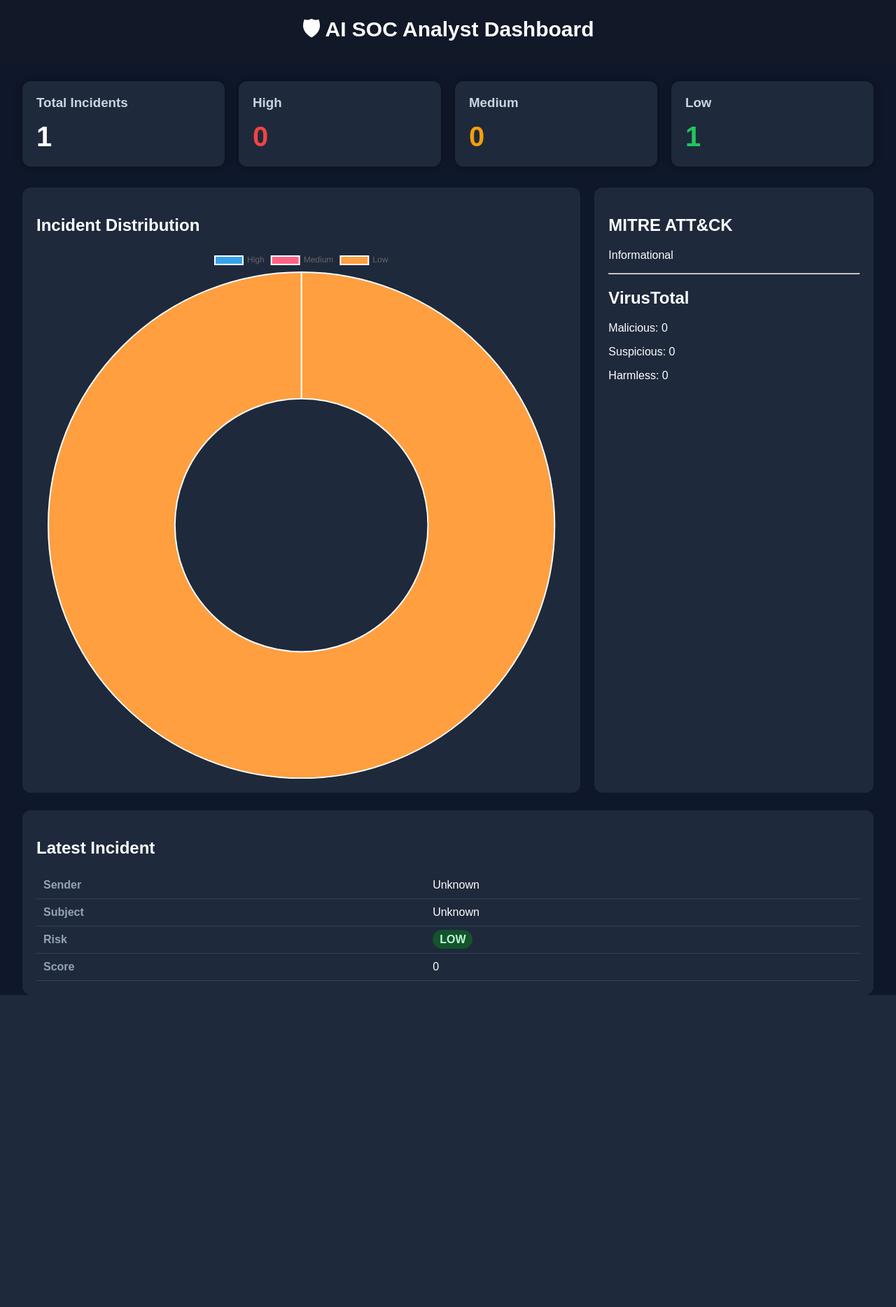
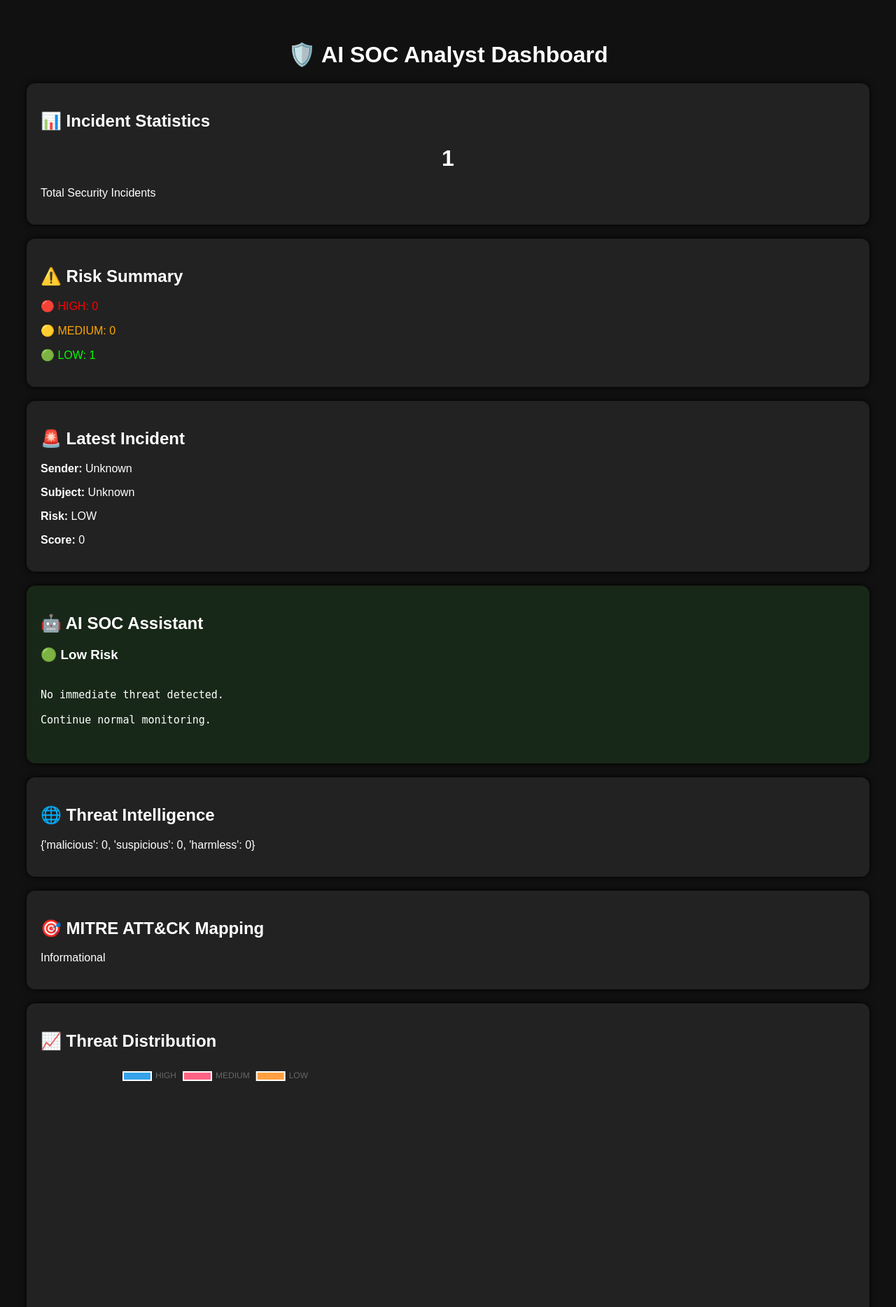
Before and after one commit to uwakwechukwuebukapaul-ai/AI-SOC-ANALYST, a Flask app: page / in a window 1280 px wide. Shown: the top 1868 px of the page at 70% size. Before the commit the page ends 1422 px from the top, so only its background shows below. Run offline with Flask 3, Linux system fonts and the light colour scheme; data that the repository does not hold is empty.

Commit message:
Added AI SOC assistant dashboard interface

```diff
--- /dev/null
+++ b/ai_assistant.py
@@ -0,0 +1,108 @@
+def analyze_incident(incident):
+
+    if not incident:
+        return {
+            "status": "No Incident",
+            "message": "No incident detected."
+        }
+
+
+    risk = incident.get("risk", "LOW")
+    sender = incident.get("sender", "Unknown")
+    subject = incident.get("subject", "Unknown")
+
+
+    if risk == "HIGH":
+
+        return {
+            "status": "🔴 Critical Threat",
+            "message": f"""
+HIGH RISK SECURITY INCIDENT
+
+Sender:
+{sender}
+
+Subject:
+{subject}
+
+
+AI SOC Recommendations:
+
+1. Block sender/domain immediately
+2. Investigate email headers
+3. Search for similar emails
+4. Check user account activity
+5. Reset credentials if compromised
+6. Add IOC to threat intelligence database
+"""
+        }
+
+
+    elif risk == "MEDIUM":
+
+        return {
+            "status": "🟡 Medium Threat",
+            "message": f"""
+MEDIUM RISK INCIDENT
+
+Sender:
+{sender}
+
+
+AI SOC Recommendations:
+
+1. Monitor sender activity
+2. Check domain reputation
+3. Review related alerts
+4. Collect additional evidence
+"""
+        }
+
+
+    else:
+
+        return {
+            "status": "🟢 Low Risk",
+            "message":
+            """
+No immediate threat detected.
+
+Continue normal monitoring.
+"""
+        }
+
+
+
+def ask_ai(question):
+
+    question = question.lower()
+
+
+    if "phishing" in question:
+
+        return (
+            "Investigate sender reputation, "
+            "email headers, links and attachments."
+        )
+
+
+    if "malware" in question:
+
+        return (
+            "Isolate affected endpoint, "
+            "run malware analysis and collect indicators."
+        )
+
+
+    if "incident" in question:
+
+        return (
+            "Follow SOC workflow: "
+            "Identify, Contain, Eradicate, Recover."
+        )
+
+
+    return (
+        "Review logs, investigate indicators "
+        "and gather more evidence."
+    )
--- a/templates/index.html
+++ b/templates/index.html
@@ -1,265 +1,430 @@
 <!DOCTYPE html>
-<html lang="en">
+
+<html>
+
 <head>
-<meta charset="UTF-8">
+
 <title>AI SOC Analyst Dashboard</title>
 
+
 <script src="https://cdn.jsdelivr.net/npm/chart.js"></script>
+
 
 <style>
 
 body{
-    margin:0;
-    background:#0f172a;
-    font-family:Arial,Helvetica,sans-serif;
+
+    font-family: Arial, sans-serif;
+
+    background:#111;
+
     color:white;
+
+    padding:30px;
+
 }
 
-.header{
-    background:#111827;
-    padding:20px;
+
+h1{
+
     text-align:center;
-    font-size:30px;
-    font-weight:bold;
+
 }
 
-.container{
-    width:95%;
-    margin:auto;
+
+.card{
+
+    background:#222;
+
+    padding:20px;
+
+    margin:20px 0;
+
+    border-radius:12px;
+
+    box-shadow:0 0 10px #000;
+
 }
 
-.cards{
-    display:grid;
-    grid-template-columns:repeat(4,1fr);
-    gap:20px;
-    margin-top:25px;
+
+.high{
+
+    color:red;
+
 }
 
-.card{
-    background:#1e293b;
-    padding:20px;
-    border-radius:12px;
-    box-shadow:0 0 12px rgba(0,0,0,.4);
+
+.medium{
+
+    color:orange;
+
 }
 
-.card h3{
-    margin:0;
-    color:#cbd5e1;
+
+.low{
+
+    color:lime;
+
 }
 
-.number{
-    font-size:40px;
-    margin-top:15px;
-    font-weight:bold;
+
+.ai{
+
+    background:#182818;
+
 }
 
-.high{
-    color:#ef4444;
+
+pre{
+
+    white-space:pre-wrap;
+
+    font-size:15px;
+
 }
 
-.medium{
-    color:#f59e0b;
-}
 
-.low{
-    color:#22c55e;
-}
+canvas{
 
-.grid{
-    display:grid;
-    grid-template-columns:2fr 1fr;
-    gap:20px;
-    margin-top:30px;
-}
+    max-width:500px;
 
-.panel{
-    background:#1e293b;
-    padding:20px;
-    border-radius:12px;
-}
-
-table{
-    width:100%;
-    border-collapse:collapse;
-    margin-top:10px;
-}
-
-th,td{
-    padding:10px;
-    border-bottom:1px solid #334155;
-}
-
-th{
-    color:#94a3b8;
-    text-align:left;
-}
-
-.badge{
-    padding:5px 10px;
-    border-radius:20px;
-    font-weight:bold;
-}
-
-.badge-high{
-    background:#7f1d1d;
-    color:#fecaca;
-}
-
-.badge-medium{
-    background:#78350f;
-    color:#fde68a;
-}
-
-.badge-low{
-    background:#14532d;
-    color:#bbf7d0;
 }
 
 </style>
 
+
 </head>
+
+
 
 <body>
 
-<div class="header">
-🛡 AI SOC Analyst Dashboard
-</div>
 
-<div class="container">
+<h1>
+🛡️ AI SOC Analyst Dashboard
+</h1>
 
-<div class="cards">
+
 
 <div class="card">
-<h3>Total Incidents</h3>
-<div class="number">{{stats.total}}</div>
-</div>
 
-<div class="card">
-<h3 class="high">High</h3>
-<div class="number high">{{stats.risks["HIGH"]}}</div>
-</div>
 
-<div class="card">
-<h3 class="medium">Medium</h3>
-<div class="number medium">{{stats.risks["MEDIUM"]}}</div>
-</div>
+<h2>
+📊 Incident Statistics
+</h2>
 
-<div class="card">
-<h3 class="low">Low</h3>
-<div class="number low">{{stats.risks["LOW"]}}</div>
-</div>
+
+<h1>
+{{stats.total}}
+</h1>
+
+
+<p>
+Total Security Incidents
+</p>
+
 
 </div>
 
-<div class="grid">
 
-<div class="panel">
 
-<h2>Incident Distribution</h2>
 
-<canvas id="riskChart"></canvas>
+
+<div class="card">
+
+
+<h2>
+⚠️ Risk Summary
+</h2>
+
+
+<p class="high">
+
+🔴 HIGH:
+
+{{stats.risks.get('HIGH',0)}}
+
+</p>
+
+
+
+<p class="medium">
+
+🟡 MEDIUM:
+
+{{stats.risks.get('MEDIUM',0)}}
+
+</p>
+
+
+
+<p class="low">
+
+🟢 LOW:
+
+{{stats.risks.get('LOW',0)}}
+
+</p>
+
 
 </div>
 
-<div class="panel">
 
-<h2>MITRE ATT&CK</h2>
 
-<p>{{attack}}</p>
 
-<hr>
 
-<h2>VirusTotal</h2>
 
-{% if reputation.error %}
 
-<p>{{reputation.error}}</p>
+<div class="card">
+
+
+<h2>
+🚨 Latest Incident
+</h2>
+
+
+
+{% if latest %}
+
+
+<p>
+<b>Sender:</b>
+
+{{latest.sender}}
+
+</p>
+
+
+
+<p>
+<b>Subject:</b>
+
+{{latest.subject}}
+
+</p>
+
+
+
+<p>
+<b>Risk:</b>
+
+{{latest.risk}}
+
+</p>
+
+
+
+<p>
+<b>Score:</b>
+
+{{latest.score}}
+
+</p>
+
 
 {% else %}
 
-<p>Malicious: {{reputation.malicious}}</p>
-<p>Suspicious: {{reputation.suspicious}}</p>
-<p>Harmless: {{reputation.harmless}}</p>
+
+<p>
+No incidents found.
+</p>
+
 
 {% endif %}
 
-</div>
 
 </div>
 
-<div class="panel" style="margin-top:25px;">
 
-<h2>Latest Incident</h2>
 
-<table>
 
-<tr>
-<th>Sender</th>
-<td>{{latest.sender}}</td>
-</tr>
 
-<tr>
-<th>Subject</th>
-<td>{{latest.subject}}</td>
-</tr>
 
-<tr>
-<th>Risk</th>
 
-<td>
 
-{% if latest.risk=="HIGH" %}
-<span class="badge badge-high">{{latest.risk}}</span>
+<div class="card ai">
 
-{% elif latest.risk=="MEDIUM" %}
-<span class="badge badge-medium">{{latest.risk}}</span>
+
+<h2>
+🤖 AI SOC Assistant
+</h2>
+
+
+
+{% if ai_report %}
+
+
+<h3>
+{{ai_report.status}}
+</h3>
+
+
+<pre>
+{{ai_report.message}}
+</pre>
+
+
 
 {% else %}
-<span class="badge badge-low">{{latest.risk}}</span>
+
+
+<p>
+AI analysis unavailable.
+</p>
+
 
 {% endif %}
 
-</td>
 
-</tr>
-
-<tr>
-<th>Score</th>
-<td>{{latest.score}}</td>
-</tr>
-
-</table>
 
 </div>
 
+
+
+
+
+
+
+
+
+<div class="card">
+
+
+<h2>
+🌐 Threat Intelligence
+</h2>
+
+
+
+<p>
+
+{{reputation}}
+
+</p>
+
+
+
 </div>
+
+
+
+
+
+
+
+
+
+<div class="card">
+
+
+<h2>
+🎯 MITRE ATT&CK Mapping
+</h2>
+
+
+<p>
+
+{{attack}}
+
+</p>
+
+
+</div>
+
+
+
+
+
+
+
+
+<div class="card">
+
+
+<h2>
+📈 Threat Distribution
+</h2>
+
+
+<canvas id="threatChart"></canvas>
+
+
+</div>
+
+
+
+
+
+
 
 <script>
 
-new Chart(document.getElementById("riskChart"),{
 
-type:"doughnut",
+const ctx = document
+.getElementById("threatChart");
+
+
+
+new Chart(ctx, {
+
+
+type:"pie",
+
 
 data:{
 
-labels:["High","Medium","Low"],
+
+labels:[
+
+"HIGH",
+
+"MEDIUM",
+
+"LOW"
+
+],
+
+
 
 datasets:[{
 
+
+label:"Threat Level",
+
+
 data:[
-{{stats.risks["HIGH"]}},
-{{stats.risks["MEDIUM"]}},
-{{stats.risks["LOW"]}}
+
+
+{{stats.risks.get('HIGH',0)}},
+
+
+{{stats.risks.get('MEDIUM',0)}},
+
+
+{{stats.risks.get('LOW',0)}}
+
+
 ]
+
 
 }]
 
+
 }
+
+
 
 });
 
+
+
 </script>
+
+
+
+
 
 </body>
 
+
 </html>
--- a/web_dashboard.py
+++ b/web_dashboard.py
@@ -1,4 +1,5 @@
 from flask import Flask, render_template
+
 from soc_analytics import (
     total_incidents,
     risk_summary,
@@ -6,14 +7,18 @@
 )
 
 from threat_intel import check_ioc
-from phishing_detector import analyze_email
+
+from ai_assistant import analyze_incident
+
 
 
 app = Flask(__name__)
 
 
+
 @app.route("/")
 def home():
+
 
     total = total_incidents()
 
@@ -24,50 +29,22 @@
 
     reputation = "No IOC"
 
-    phishing = None
+
+    ai_report = None
+
 
 
     if latest:
+
 
         reputation = check_ioc(
             latest["sender"]
         )
 
 
-        phishing = analyze_email(
-            latest["sender"],
-            latest["subject"],
-            "Please verify your account immediately"
+        ai_report = analyze_incident(
+            latest
         )
-
-
-    chart_labels = [
-        "HIGH",
-        "MEDIUM",
-        "LOW"
-    ]
-
-
-    chart_values = [
-        summary.get("HIGH",0),
-        summary.get("MEDIUM",0),
-        summary.get("LOW",0)
-    ]
-
-
-    attack = "Unknown"
-
-
-    if latest:
-
-        if latest["risk"] == "HIGH":
-            attack = "T1566.002 - Phishing Link"
-
-        elif latest["risk"] == "MEDIUM":
-            attack = "T1566 - Phishing"
-
-        else:
-            attack = "Informational"
 
 
 
@@ -76,22 +53,59 @@
         "total": total,
 
         "risks": summary
+
     }
 
 
 
+    attack = "Unknown"
+
+
+
+    if latest:
+
+
+        if latest["risk"] == "HIGH":
+
+            attack = (
+                "T1566.002 - "
+                "Phishing Link"
+            )
+
+
+        elif latest["risk"] == "MEDIUM":
+
+            attack = (
+                "T1566 - Phishing"
+            )
+
+
+        else:
+
+            attack = "Informational"
+
+
+
+
     return render_template(
+
         "index.html",
+
         stats=stats,
+
         latest=latest,
+
         reputation=reputation,
-        phishing=phishing,
+
         attack=attack,
-        chart_labels=chart_labels,
-        chart_values=chart_values
+
+        ai_report=ai_report
+
     )
 
 
 
+
 if __name__ == "__main__":
+
     app.run(debug=True)
```
